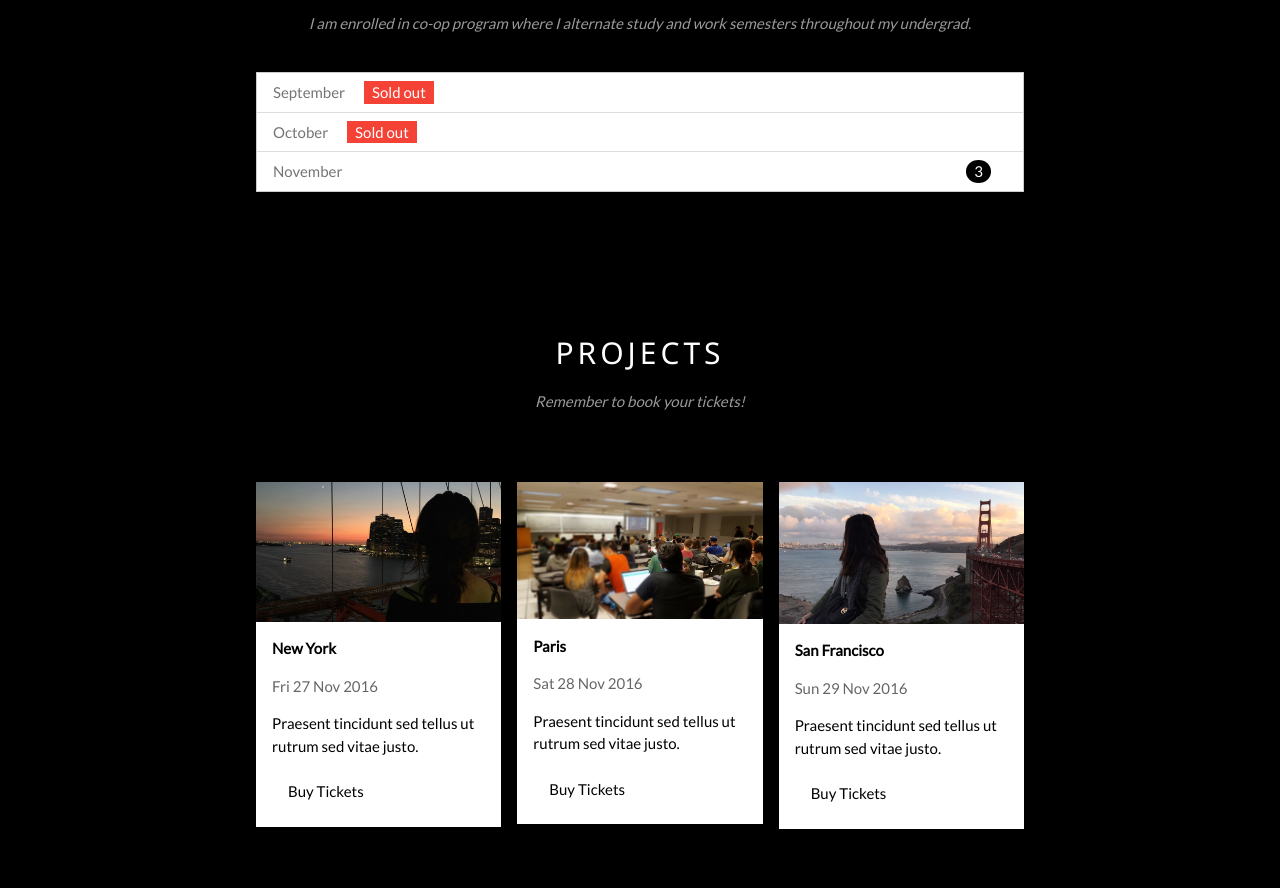
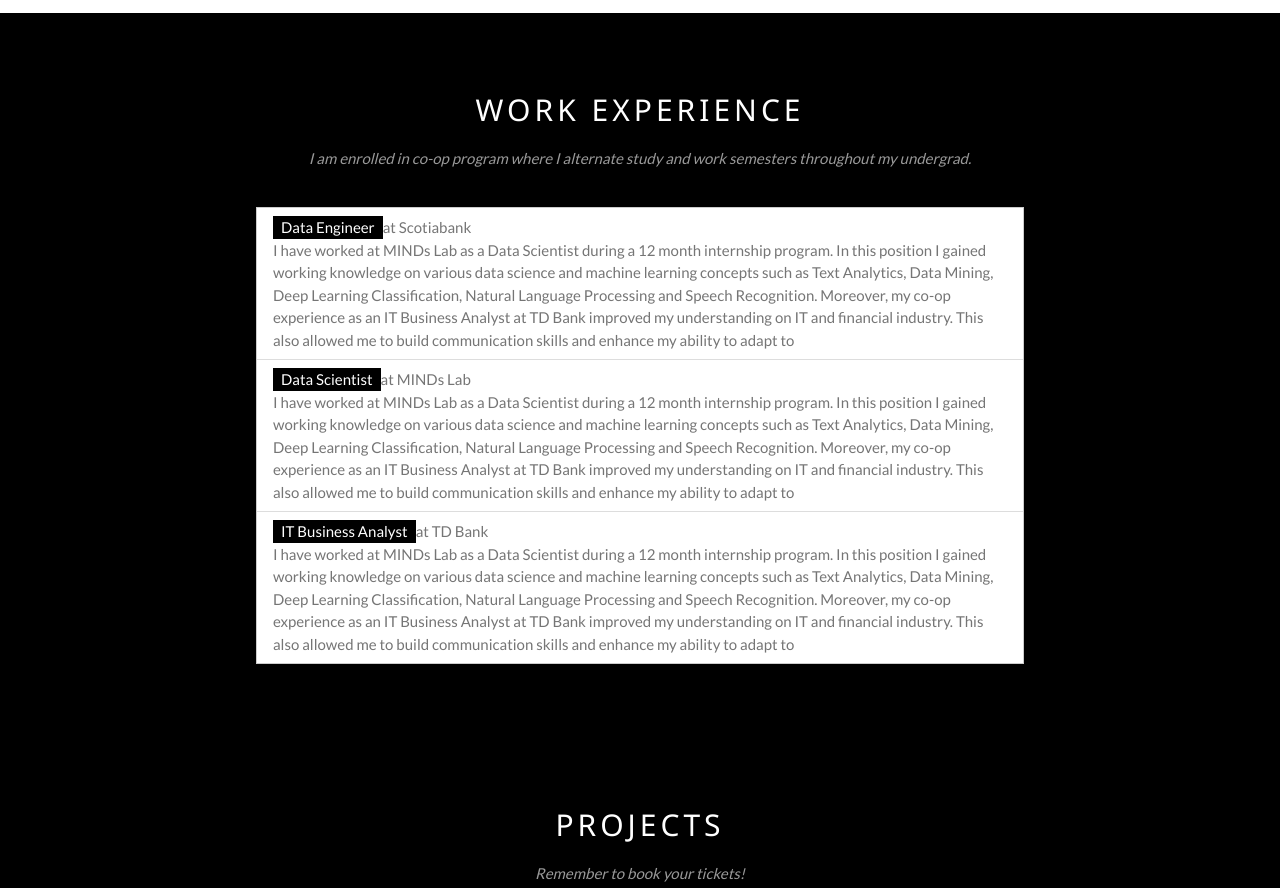
Before and after one commit to michelle-yooh/michellehy95.github.io, a plain HTML site: page index.html in a window 1280 px wide. Shown: the part 1541-2429 px from the top of the page. Drawn offline with nearby package versions, Linux system fonts and the light colour scheme.

Commit message:
Add files via upload

```diff
--- a/index.html
+++ b/index.html
@@ -58,14 +58,14 @@ body {font-family: "Lato", sans-serif}
     </div>
   </div>
   <div class="mySlides w3-display-container w3-center">
-    <img src="classroom.jpeg" style="width:100%">
+    <img src="studying_filter.jpeg" style="width:100%">
     <div class="w3-display-bottommiddle w3-container w3-text-white w3-padding-32 w3-hide-small">
       <h3>New York</h3>
       <p><b>The atmosphere in New York is lorem ipsum.</b></p>
     </div>
   </div>
   <div class="mySlides w3-display-container w3-center">
-    <img src="studying.jpg" style="width:100%">
+    <img src="classroom_bw.jpeg" style="width:100%">
     <div class="w3-display-bottommiddle w3-container w3-text-white w3-padding-32 w3-hide-small">
       <h3>Chicago</h3>
       <p><b>Thank you, Chicago - A night we won't forget.</b></p>
@@ -104,9 +104,12 @@ body {font-family: "Lato", sans-serif}
       <p class="w3-opacity w3-center"><i>I am enrolled in co-op program where I alternate study and work semesters throughout my undergrad.</i></p><br>
 
       <ul class="w3-ul w3-border w3-white w3-text-grey">
-        <li class="w3-padding">September <span class="w3-tag w3-red w3-margin-left">Sold out</span></li>
-        <li class="w3-padding">October <span class="w3-tag w3-red w3-margin-left">Sold out</span></li>
-        <li class="w3-padding">November <span class="w3-badge w3-right w3-margin-right">3</span></li>
+        <li class="w3-padding"><span class="w3-tag w3-left w3-margin-rleft">Data Engineer</span> at Scotiabank<br>
+        I have worked at MINDs Lab as a Data Scientist during a 12 month internship program. In this position I gained working knowledge on various data science and machine learning concepts such as Text Analytics, Data Mining, Deep Learning Classification, Natural Language Processing and Speech Recognition. Moreover, my co-op experience as an IT Business Analyst at TD Bank improved my understanding on IT and financial industry. This also allowed me to build communication skills and enhance my ability to adapt to</li>
+        <li class="w3-padding"><span class="w3-tag w3-left w3-margin-rleft">Data Scientist</span> at MINDs Lab<br>
+        I have worked at MINDs Lab as a Data Scientist during a 12 month internship program. In this position I gained working knowledge on various data science and machine learning concepts such as Text Analytics, Data Mining, Deep Learning Classification, Natural Language Processing and Speech Recognition. Moreover, my co-op experience as an IT Business Analyst at TD Bank improved my understanding on IT and financial industry. This also allowed me to build communication skills and enhance my ability to adapt to</li>
+        <li class="w3-padding"><span class="w3-tag w3-left w3-margin-rleft">IT Business Analyst</span> at TD Bank<br>
+        I have worked at MINDs Lab as a Data Scientist during a 12 month internship program. In this position I gained working knowledge on various data science and machine learning concepts such as Text Analytics, Data Mining, Deep Learning Classification, Natural Language Processing and Speech Recognition. Moreover, my co-op experience as an IT Business Analyst at TD Bank improved my understanding on IT and financial industry. This also allowed me to build communication skills and enhance my ability to adapt to</li>
       </ul>
 
     </div>
```
Also changed, not shown: classroom_bw.jpeg (added), studying_bw.jpeg (added), studying_filter.jpeg (added).
